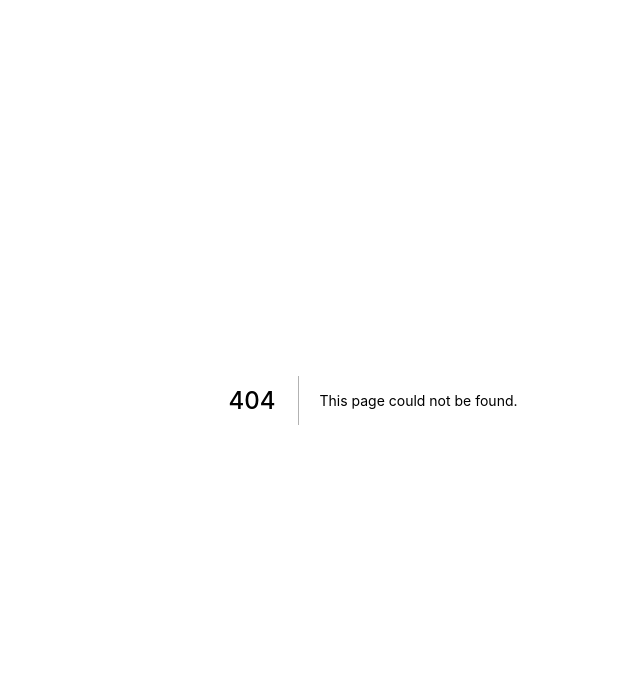
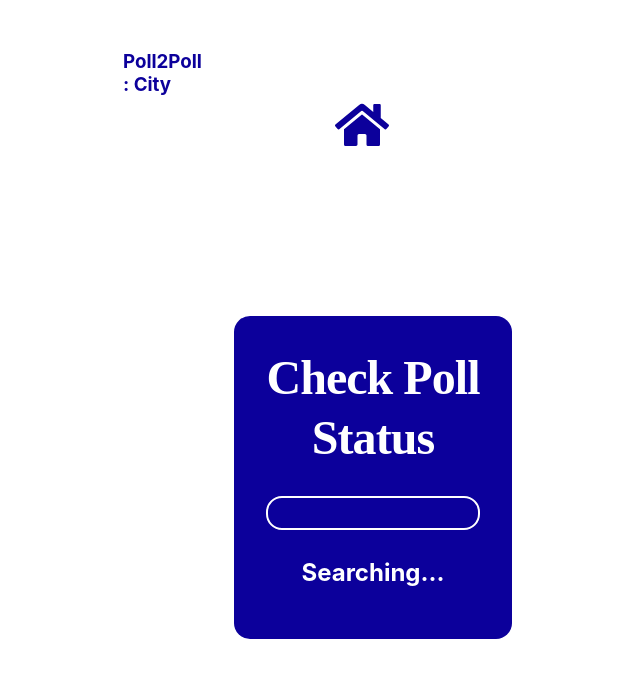
Before and after one commit to dejohn-lab/poll2poll, a Next.js app: page /components/Loading in a window 1280 px wide. Before the commit this address had no page. Shown: the top 678 px of the page, without its empty margins (267-907 px from the left). Built offline with nearby package versions, Linux system fonts and the light colour scheme.

Commit message:
update 8

```diff
--- /dev/null
+++ b/pages/components/Loading.js
@@ -0,0 +1,38 @@
+import React, { useState, useEffect } from 'react';
+
+import Head from 'next/head';
+import Link from 'next/link';
+import { useRouter } from 'next/router';
+
+import useSWR from 'swr';
+import styles from '../../styles/Home.module.css';
+import TopBar from './TopBar';
+export default function Loading (props){
+    const address = props.address;
+return(
+
+
+<div className={styles.container}>
+    <Head>
+        <title>Poll2Poll</title>
+        <link rel="icon" href="/favicon.ico" />
+    </Head>
+    <TopBar />
+    <main className={styles.main}>
+        <div className={styles.pollbox}>
+            <h1 className={styles.title}>
+                Check Poll
+          </h1>
+            <h1 className={styles.title}>
+                Status
+          </h1>
+
+            <div className={styles.description}>
+                <h3 className={styles.deepblueBorder}>{address}</h3>
+            </div>
+            <div><h2 className={styles.search}>Searching...</h2></div>
+        </div>
+    </main>
+</div>
+)
+}
--- a/styles/Home.module.css
+++ b/styles/Home.module.css
@@ -42,6 +42,9 @@ font-size: 30px;
 font-weight: bold;
 
 }
+.search{
+  text-align: center;
+}
 .changCol{
   color:red;
 }
@@ -58,6 +61,17 @@ font-weight: bold;
   color: #0C009B;
   text-align: center;
 }
+.deepblueBorder{
+  text-align: center;
+  border: 2px solid;
+  border-radius: 16px;
+  padding: 15px;
+border-image-source: linear-gradient(0deg, #FFFFFF, #FFFFFF),
+linear-gradient(180deg, #FFFFFF 0%, rgba(255, 255, 255, 0) 100%);
+
+
+}
+
 .deepgreen{
   color:#009b05;
   text-align: center;
```
Also changed, not shown: pages/listings/[address].js (+4 -3 lines).
